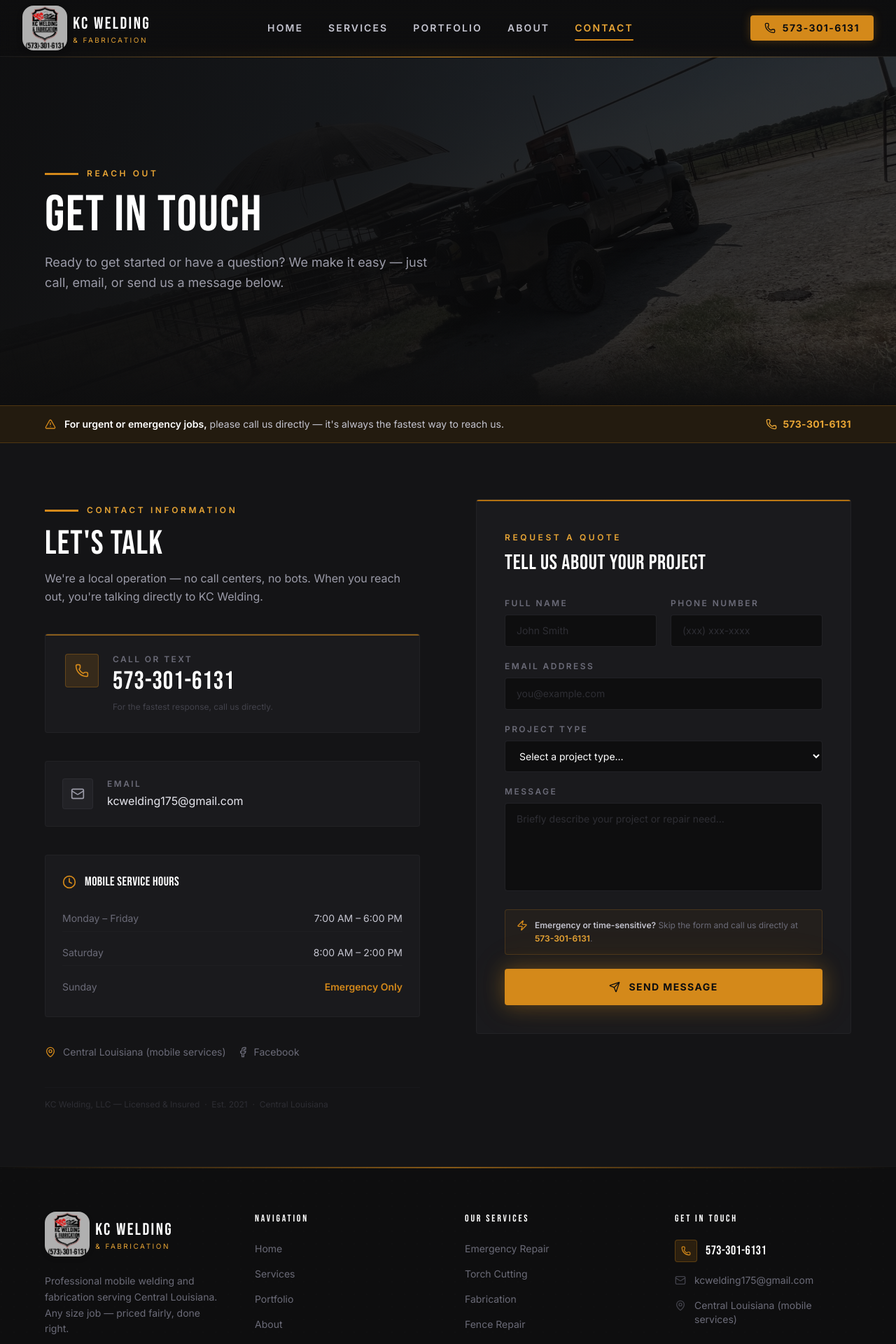
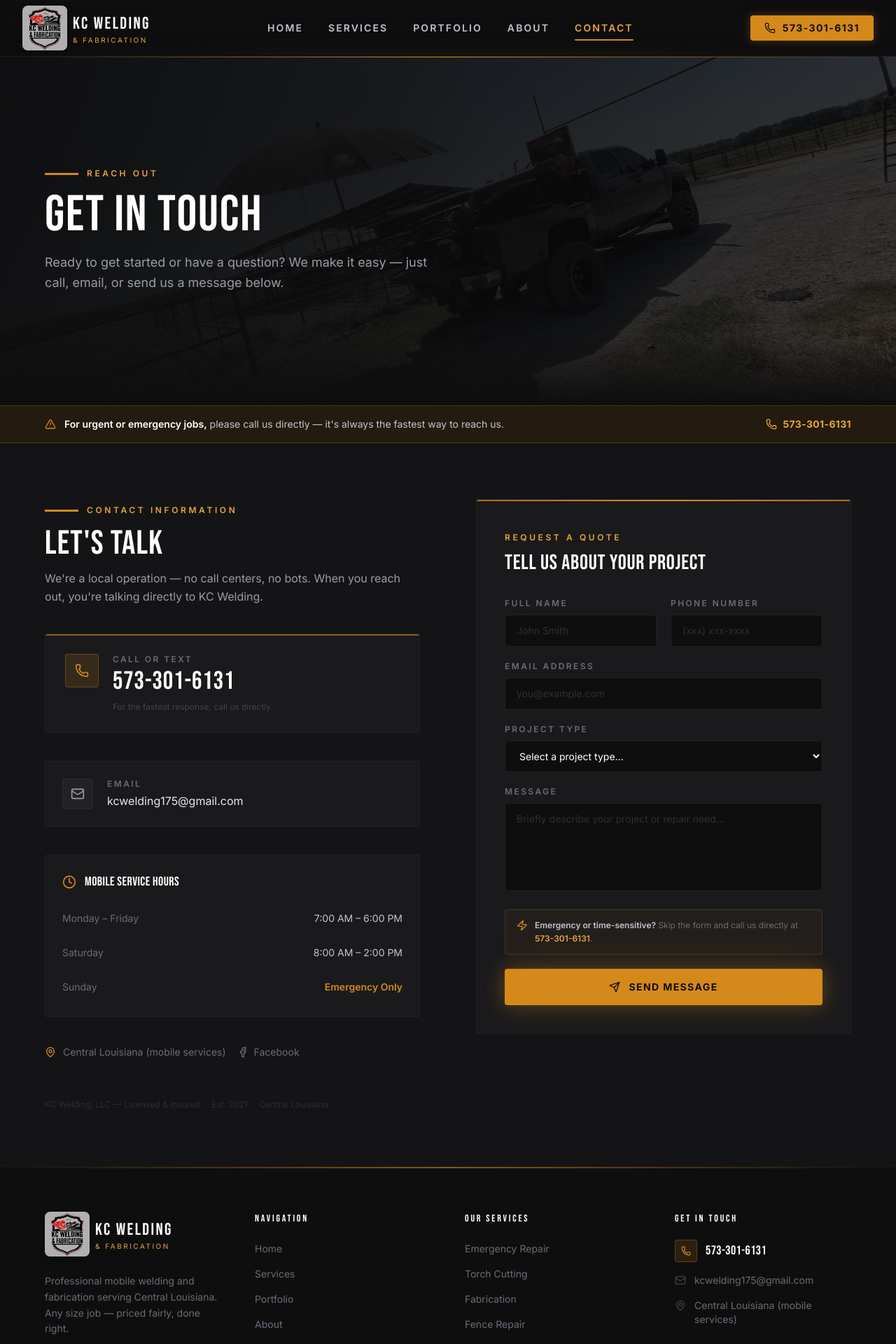
Before and after one commit to Founditmarketing/kcwelding, a React (Vite) app: page /contact in a window 1280 px wide. Shown: the top 1920 px of the page at 70% size. Built offline with nearby package versions, Linux system fonts and the light colour scheme; a web font is replaced by a local one.

Commit message:
Crop out the bottom phone number from the logo, crop to square, and bake rounded corners with transparent background directly into the PNG file

```diff
--- a/src/components/layout/Footer.tsx
+++ b/src/components/layout/Footer.tsx
@@ -29,9 +29,9 @@ export const Footer: React.FC = () => {
           <div className="space-y-6 sm:col-span-2 lg:col-span-1">
             <Link to="/" className="flex items-center group" aria-label="KC Welding — Home">
               <img
-                src="/KC Welding logo.jpeg"
+                src="/new kc logo.png"
                 alt="KC Welding Logo"
-                className="h-16 w-auto transition-opacity group-hover:opacity-80 drop-shadow-md rounded-2xl object-cover"
+                className="h-16 w-auto transition-opacity group-hover:opacity-80 drop-shadow-md"
                 referrerPolicy="no-referrer"
               />
               <div className="flex flex-col leading-none ml-2 z-10">
--- a/src/components/layout/Navbar.tsx
+++ b/src/components/layout/Navbar.tsx
@@ -61,10 +61,10 @@ export const Navbar: React.FC = () => {
             >
               <div className="relative">
                 <img
-                  src="/KC Welding logo.jpeg"
+                  src="/new kc logo.png"
                   alt="KC Welding Logo"
                   className={cn(
-                    'w-auto transition-all duration-300 drop-shadow-lg rounded-2xl object-cover',
+                    'w-auto transition-all duration-300 drop-shadow-lg',
                     scrolled ? 'h-12' : 'h-16'
                   )}
                 />
@@ -187,9 +187,9 @@ export const Navbar: React.FC = () => {
               <div className="flex items-center justify-between px-6 h-20 border-b border-steel-600/30 shrink-0">
                 <Link to="/" onClick={() => setIsOpen(false)} className="flex items-center gap-3">
                   <img
-                    src="/KC Welding logo.jpeg"
+                    src="/new kc logo.png"
                     alt="KC Welding"
-                    className="h-10 w-auto rounded-2xl object-cover"
+                    className="h-10 w-auto"
                   />
                   <div className="flex flex-col leading-none">
                     <span className="font-display text-xl tracking-widest text-white">KC WELDING</span>
```
Also changed, not shown: public/new kc logo.png.
